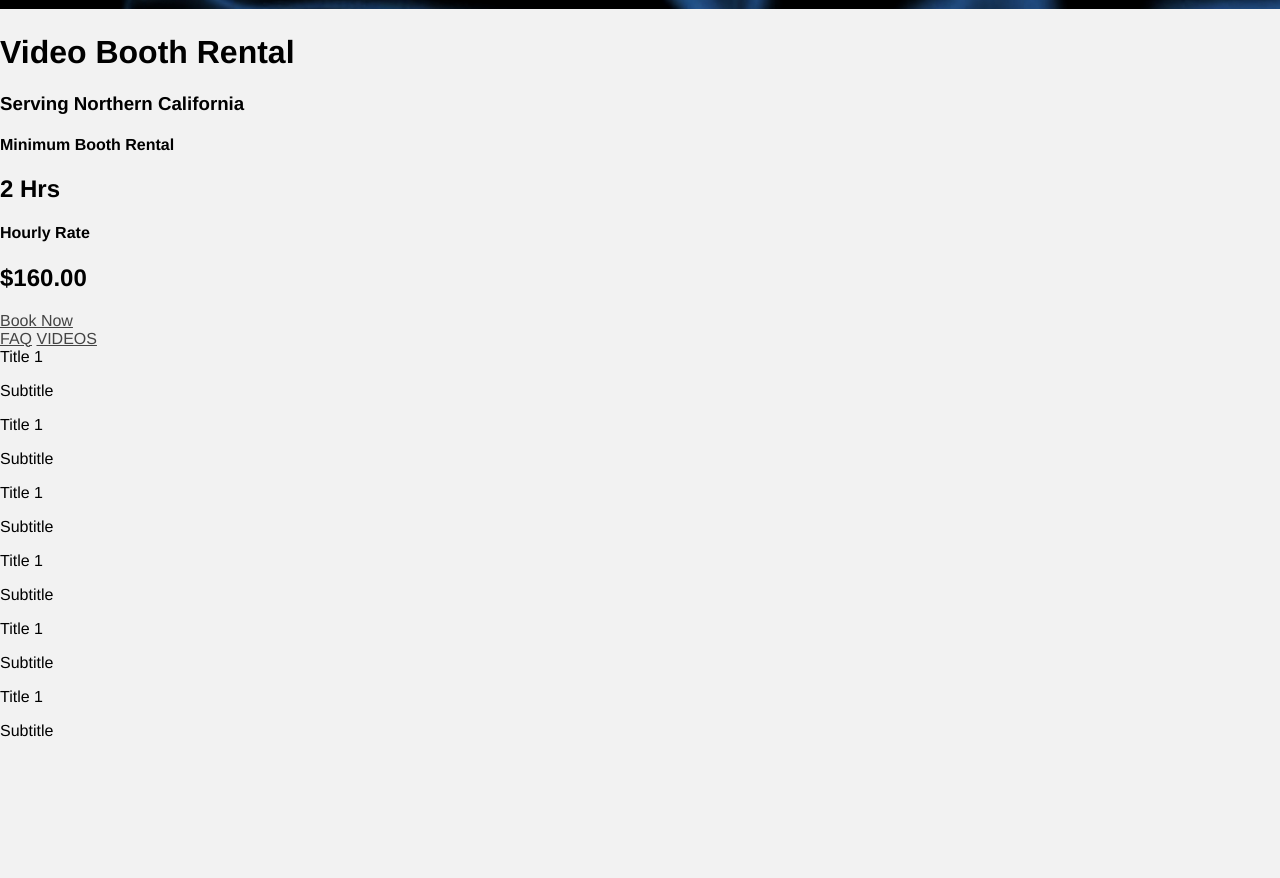
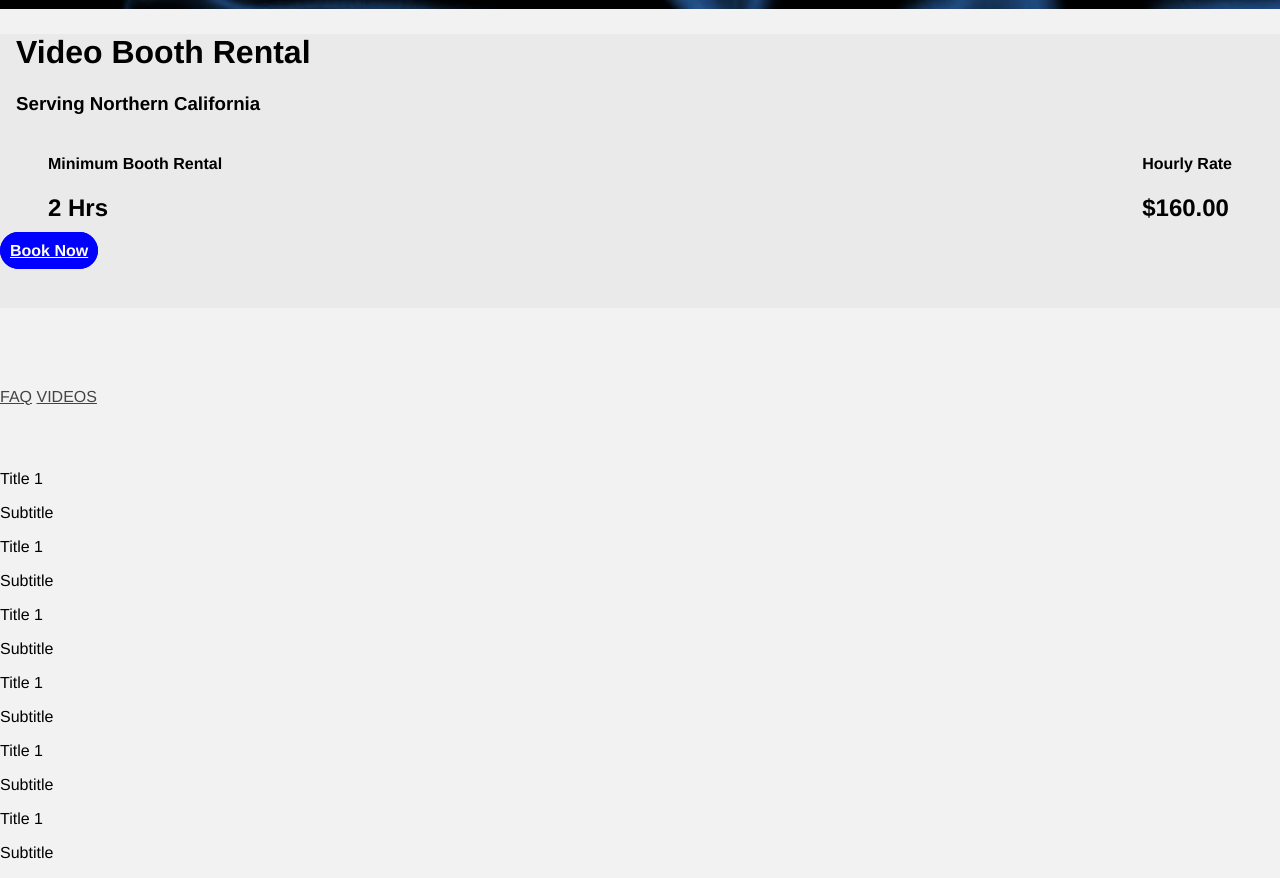
Before and after one commit to Mamkh27/Luxe3Sixty-Website, a plain HTML site: page Website-3Sixty/how-it-works.html in a window 1280 px wide. Shown: the part 760-1638 px from the top of the page. Before the commit the page ends 1516 px from the top, so only its background shows below. Drawn offline with Linux system fonts and the light colour scheme; a web font is replaced by a local one.

Commit message:
temp css file until we figure out a better workflow

```diff
--- /dev/null
+++ b/Website-3Sixty/css/page2.css
@@ -0,0 +1,44 @@
+.information-section{
+    background-color: #eaeaea;
+    padding-bottom: 3em;
+}
+img {
+    max-width: 100%;
+    height: auto;
+    width: auto;
+    display: inline;
+  }
+.list{
+  display: flex;
+  align-items: center;
+  justify-content: space-between;
+  margin-inline: 3em;
+}
+.title{
+    margin: 1em;
+}
+.book-now-cta {
+        color: white;
+        background-color: blue;
+        border: 2px solid blue;
+        font-weight: bold;
+        border-radius: 5em;
+        margin-top: -.2em;
+        padding: 0.5em;
+        margin-right: 0.5em;
+
+     }
+
+     .button-options{
+      margin-top: 5em;
+
+
+
+     }
+
+   .together{
+       margin-top: -1em;
+   }
+     .question-section{
+         margin-top:4em;
+     }
--- a/Website-3Sixty/how-it-works.html
+++ b/Website-3Sixty/how-it-works.html
@@ -6,6 +6,7 @@
     <title>How it Works</title>
     <meta name="description" content="FILL IN LATER" />
     <link rel="stylesheet" href="css/main.css" />
+    <link rel="stylesheet" href="css/page2.css" />
   </head>
   <body>
     <div class="navbar">
@@ -44,14 +45,16 @@
     </div>
     <div class="information-section">
       <div class="container">
+        <div class="title">
         <h1>Video Booth Rental</h1>
         <h3>Serving Northern California</h3>
-        <ul>
+        </div>
+        <ul class="list">
           <li>
             <h4>Minimum Booth Rental</h4>
             <h2>2 Hrs</h2>
           </li>
-          <li>
+          <li >
             <h4>Hourly Rate</h4>
             <h2>$160.00</h2>
           </li>
```
